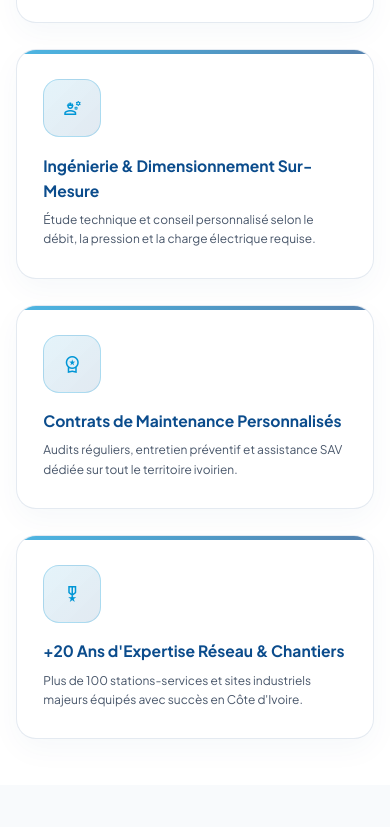
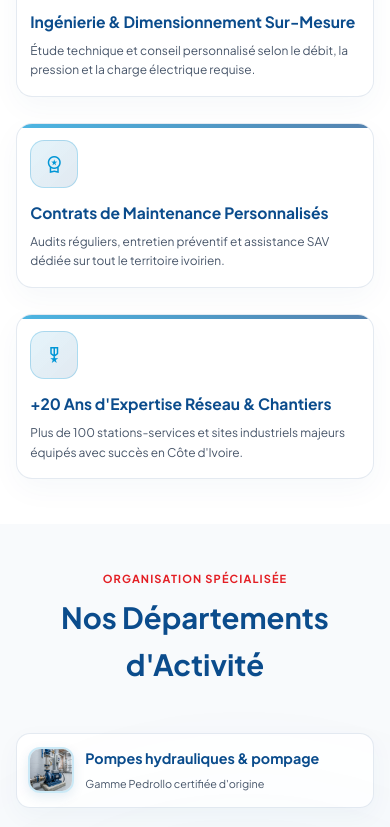
Before and after one commit to Christ-Hub-pixel/vfmServices, a plain HTML site: page apropos.html in a window 390 px wide. Shown: the part 6207-7034 px from the top of the page. Drawn offline with nearby package versions, Linux system fonts and the light colour scheme.

Commit message:
style: adaptation responsive des photos, vignettes et cadres de cartes selon l appareil (Mobile, Tablette, Laptop, 4K)

```diff
--- a/apropos.css
+++ b/apropos.css
@@ -249,8 +249,44 @@
   }
 }
 
+@media (max-width: 768px) {
+  .dept-img-box {
+    width: 52px;
+    height: 52px;
+    border-radius: 14px;
+  }
+  .dept-card-item {
+    padding: 1.25rem 1rem;
+    gap: 1rem;
+    border-radius: 14px;
+  }
+  .value-card-item {
+    padding: 1.5rem 1.25rem;
+    border-radius: 16px;
+  }
+  .value-icon-box {
+    width: 48px;
+    height: 48px;
+    border-radius: 14px;
+    font-size: 1.4rem;
+    margin-bottom: 1rem;
+  }
+}
+
 @media (max-width: 576px) {
   .about-stats-grid {
     grid-template-columns: 1fr;
   }
+  .dept-img-box {
+    width: 46px;
+    height: 46px;
+    border-radius: 12px;
+  }
+  .dept-card-item {
+    padding: 1rem 0.85rem;
+    gap: 0.85rem;
+  }
+  .value-card-item {
+    padding: 1.25rem 1rem;
+  }
 }
--- a/css/styles.css
+++ b/css/styles.css
@@ -2857,4 +2857,14 @@ body.cart-drawer-open .floating-cart-btn {
     height: 48px;
     font-size: 1.5rem;
   }
-}
+  .product-card__image-container {
+    height: 170px !important;
+  }
+  .product-card {
+    border-radius: 14px;
+  }
+  .executive-img {
+    height: 250px;
+    object-fit: cover;
+  }
+}
```
